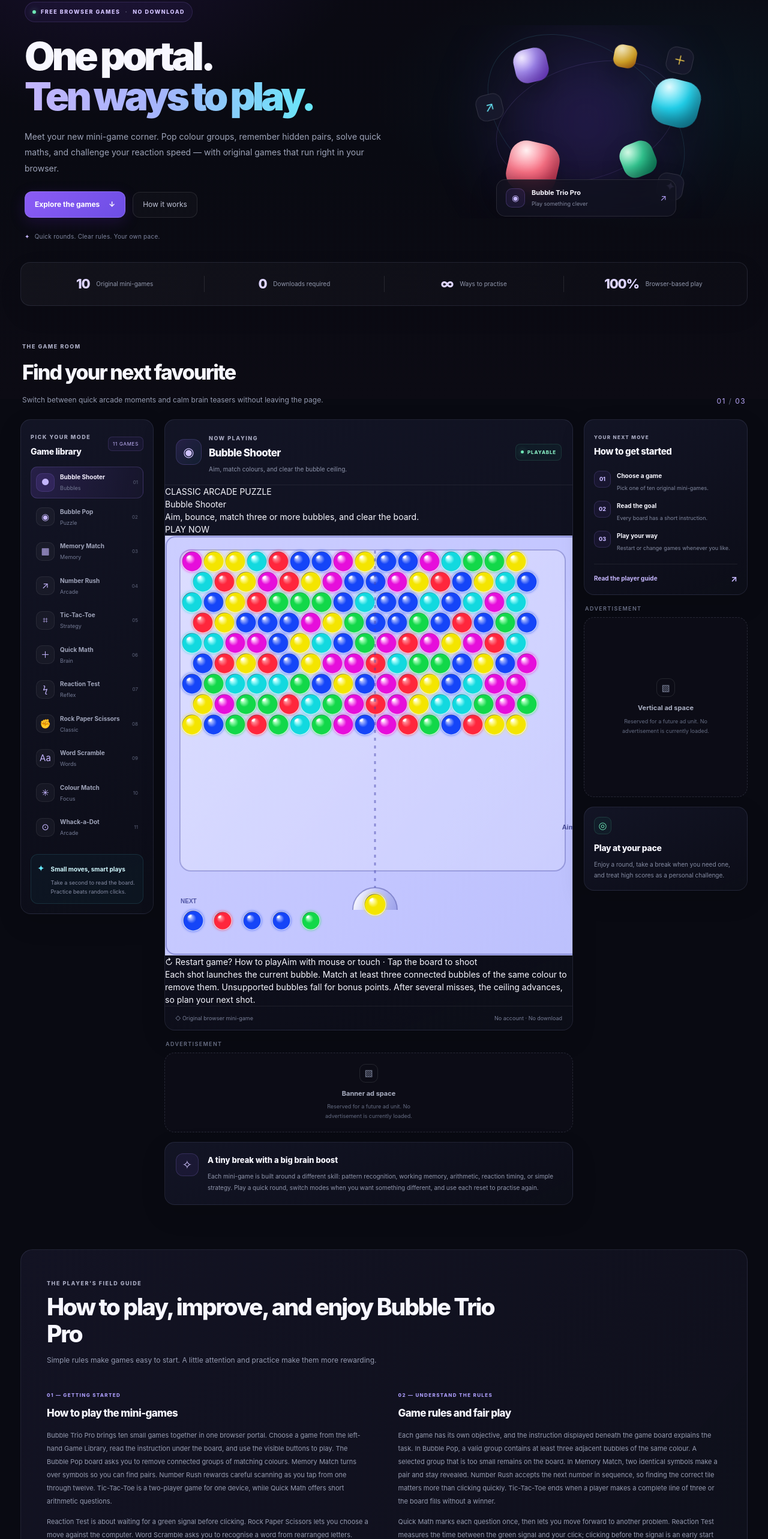
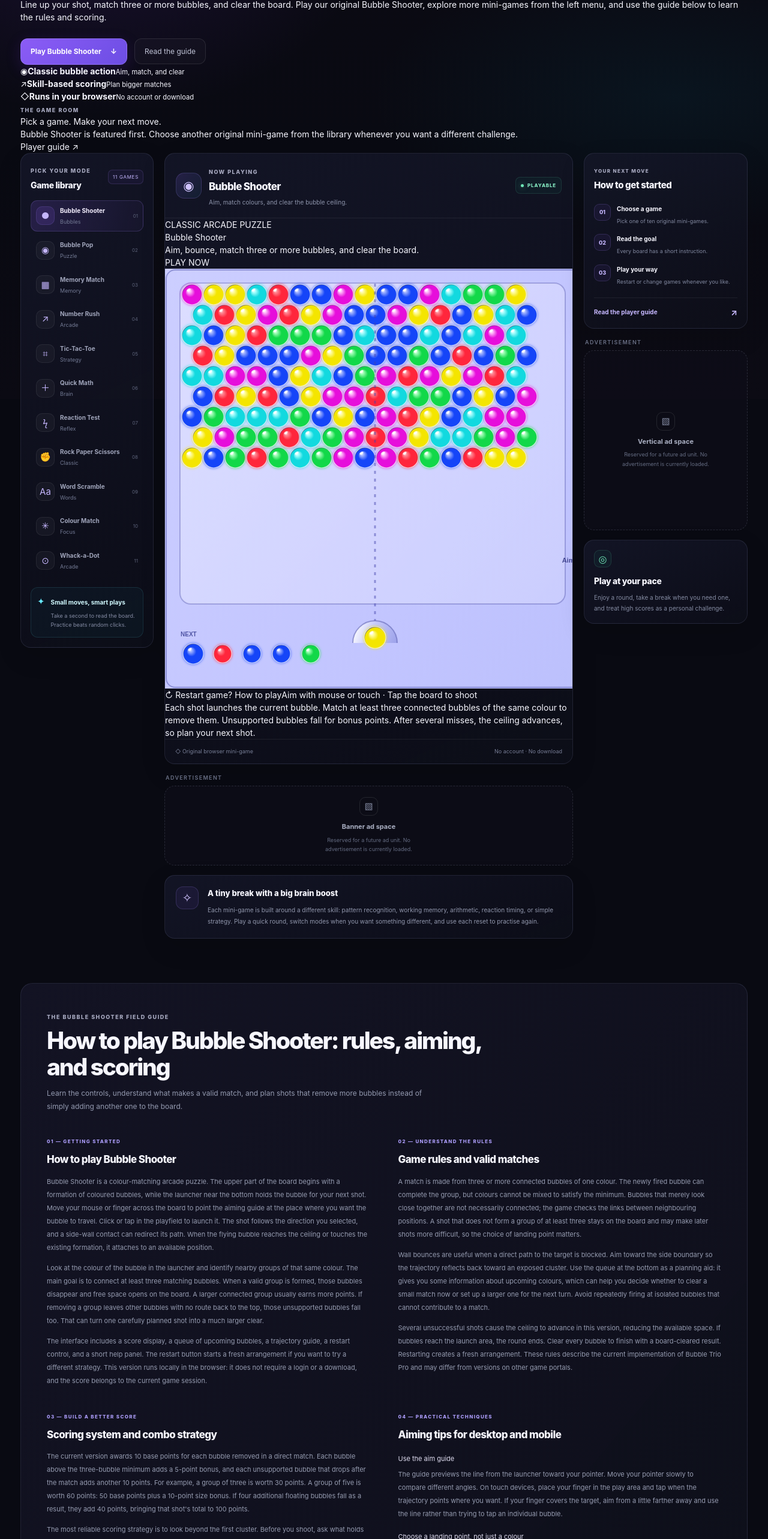
Before and after one commit to websiite01-tech/bubble-trio-pro, a Next.js app: page / in a window 1280 px wide. Shown: the part 135-2701 px from the top of the page at 60% size. Built offline with nearby package versions, Linux system fonts and the light colour scheme.

Commit message:
feat: redesign homepage around Bubble Shooter and original player guide

```diff
--- a/app/page.js
+++ b/app/page.js
@@ -1,12 +1,12 @@
 import GamePortal from "./game-portal";
 
 export const metadata = {
-  title: "Bubble Trio Pro — Free Online Mini Games",
-  description: "Play ten original browser mini-games at Bubble Trio Pro. Match bubbles, test your memory, solve quick maths, race numbers, and challenge your reflexes — free to play, no download required.",
-  keywords: ["free online mini games", "bubble pop game", "memory matching game", "number puzzle", "reaction time game", "browser games"],
+  title: "Bubble Shooter — Play Free Online | Bubble Trio Pro",
+  description: "Play Bubble Shooter free in your browser. Aim, bounce shots off the wall, match three or more bubbles, clear floating clusters, and learn scoring tips in our original arcade puzzle.",
+  keywords: ["bubble shooter", "free bubble shooter online", "bubble pop game", "match three bubbles", "online arcade puzzle"],
   openGraph: {
-    title: "Bubble Trio Pro — A Better Little Game Break",
-    description: "Ten original browser mini-games for puzzles, memory, focus, and quick challenges.",
+    title: "Bubble Shooter — Play Free Online | Bubble Trio Pro",
+    description: "An original browser-based Bubble Shooter with aiming, wall bounces, scoring, a next-bubble queue, and a helpful player guide.",
     type: "website"
   }
 };
@@ -14,71 +14,98 @@ export const metadata = {
 export default function HomePage() {
   return (
     <>
-      <section className="hero-wrap">
-        <div className="hero-copy">
-          <div className="hero-badge"><span className="status-dot" /> FREE BROWSER GAMES <span className="badge-separator">·</span> NO DOWNLOAD</div>
-          <h1>One portal.<br /><span>Ten ways to play.</span></h1>
-          <p>Meet your new mini-game corner. Pop colour groups, remember hidden pairs, solve quick maths, and challenge your reaction speed — with original games that run right in your browser.</p>
-          <div className="hero-actions"><a className="primary-button hero-button" href="#play">Explore the games <span>↓</span></a><a className="secondary-button" href="#player-guide">How it works</a></div>
-          <div className="hero-footnote"><span>✦</span> Quick rounds. Clear rules. Your own pace.</div>
+      <section className="home-intro">
+        <div className="intro-copy">
+          <div className="hero-badge"><span className="status-dot" /> FREE BROWSER GAME <span className="badge-separator">·</span> NO DOWNLOAD</div>
+          <h1>Bubble Shooter <span>Pro</span></h1>
+          <p>Line up your shot, match three or more bubbles, and clear the board. Play our original Bubble Shooter, explore more mini-games from the left menu, and use the guide below to learn the rules and scoring.</p>
+          <div className="hero-actions"><a className="primary-button hero-button" href="#play">Play Bubble Shooter <span>↓</span></a><a className="secondary-button" href="#player-guide">Read the guide</a></div>
         </div>
-        <div className="hero-art" aria-hidden="true">
-          <div className="orbit orbit-one" /><div className="orbit orbit-two" />
-          <div className="hero-glow" />
-          <div className="floating-tile tile-purple">✦</div><div className="floating-tile tile-blue">↗</div><div className="floating-tile tile-amber">＋</div>
-          <div className="bubble-orb orb-a" /><div className="bubble-orb orb-b" /><div className="bubble-orb orb-c" /><div className="bubble-orb orb-d" /><div className="bubble-orb orb-e" />
-          <div className="hero-art-caption"><span className="caption-symbol">◉</span><span><b>Bubble Trio Pro</b><small>Play something clever</small></span><span className="caption-arrow">↗</span></div>
+        <div className="intro-highlights" aria-label="Game features">
+          <div><span className="highlight-icon violet-highlight">◉</span><span><b>Classic bubble action</b><small>Aim, match, and clear</small></span></div>
+          <div><span className="highlight-icon cyan-highlight">↗</span><span><b>Skill-based scoring</b><small>Plan bigger matches</small></span></div>
+          <div><span className="highlight-icon green-highlight">◇</span><span><b>Runs in your browser</b><small>No account or download</small></span></div>
         </div>
       </section>
 
-      <section className="stats-strip" aria-label="Portal highlights"><div><b>10</b><span>Original mini-games</span></div><i /><div><b>0</b><span>Downloads required</span></div><i /><div><b>∞</b><span>Ways to practise</span></div><i /><div><b>100%</b><span>Browser-based play</span></div></section>
+      <section className="game-section-heading" id="games">
+        <div><span className="eyebrow">THE GAME ROOM</span><h2>Pick a game. Make your next move.</h2><p>Bubble Shooter is featured first. Choose another original mini-game from the library whenever you want a different challenge.</p></div>
+        <a href="#player-guide" className="small-guide-link">Player guide <span>↗</span></a>
+      </section>
 
-      <div className="section-intro" id="games"><div><span className="eyebrow">THE GAME ROOM</span><h2>Find your next favourite</h2><p>Switch between quick arcade moments and calm brain teasers without leaving the page.</p></div><span className="section-counter">01 <span>/</span> 03</span></div>
-      <GamePortal />
+      <GamePortal initialGame="bubble-shooter" />
 
       <article className="editorial-section" id="player-guide">
-        <div className="article-header"><span className="eyebrow">THE PLAYER'S FIELD GUIDE</span><h2>How to play, improve, and enjoy Bubble Trio Pro</h2><p>Simple rules make games easy to start. A little attention and practice make them more rewarding.</p></div>
+        <div className="article-header">
+          <span className="eyebrow">THE BUBBLE SHOOTER FIELD GUIDE</span>
+          <h2>How to play Bubble Shooter: rules, aiming, and scoring</h2>
+          <p>Learn the controls, understand what makes a valid match, and plan shots that remove more bubbles instead of simply adding another one to the board.</p>
+        </div>
         <div className="article-grid">
           <section id="how-to-play">
             <span className="article-number">01 — GETTING STARTED</span>
-            <h3>How to play the mini-games</h3>
-            <p>Bubble Trio Pro brings ten small games together in one browser portal. Choose a game from the left-hand Game Library, read the instruction under the board, and use the visible buttons to play. The Bubble Pop board asks you to remove connected groups of matching colours. Memory Match turns over symbols so you can find pairs. Number Rush rewards careful scanning as you tap from one through twelve. Tic-Tac-Toe is a two-player game for one device, while Quick Math offers short arithmetic questions.</p>
-            <p>Reaction Test is about waiting for a green signal before clicking. Rock Paper Scissors lets you choose a move against the computer. Word Scramble asks you to recognise a word from rearranged letters. Colour Match tests whether you can find a named shade among several tiles, and Whack-a-Dot asks you to hit the glowing target as it moves around a small grid. Every mode can be restarted from its own panel, so a missed move does not lock you out of another attempt.</p>
-            <p>These games are designed for current desktop and mobile browsers. Use a mouse, trackpad, touch screen, or keyboard where the game controls allow it. Small screens display the portal in a single column; larger screens give the game menu, play area, and reserved advertising area separate spaces. No account or installation is required to start a round.</p>
+            <h3>How to play Bubble Shooter</h3>
+            <p>Bubble Shooter is a colour-matching arcade puzzle. The upper part of the board begins with a formation of coloured bubbles, while the launcher near the bottom holds the bubble for your next shot. Move your mouse or finger across the board to point the aiming guide at the place where you want the bubble to travel. Click or tap in the playfield to launch it. The shot follows the direction you selected, and a side-wall contact can redirect its path. When the flying bubble reaches the ceiling or touches the existing formation, it attaches to an available position.</p>
+            <p>Look at the colour of the bubble in the launcher and identify nearby groups of that same colour. The main goal is to connect at least three matching bubbles. When a valid group is formed, those bubbles disappear and free space opens on the board. A larger connected group usually earns more points. If removing a group leaves other bubbles with no route back to the top, those unsupported bubbles fall too. That can turn one carefully planned shot into a much larger clear.</p>
+            <p>The interface includes a score display, a queue of upcoming bubbles, a trajectory guide, a restart control, and a short help panel. The restart button starts a fresh arrangement if you want to try a different strategy. This version runs locally in the browser: it does not require a login or a download, and the score belongs to the current game session.</p>
           </section>
+
           <section id="game-rules">
             <span className="article-number">02 — UNDERSTAND THE RULES</span>
-            <h3>Game rules and fair play</h3>
-            <p>Each game has its own objective, and the instruction displayed beneath the game board explains the task. In Bubble Pop, a valid group contains at least three adjacent bubbles of the same colour. A selected group that is too small remains on the board. In Memory Match, two identical symbols make a pair and stay revealed. Number Rush accepts the next number in sequence, so finding the correct tile matters more than clicking quickly. Tic-Tac-Toe ends when a player makes a complete line of three or the board fills without a winner.</p>
-            <p>Quick Math marks each question once, then lets you move forward to another problem. Reaction Test measures the time between the green signal and your click; clicking before the signal is an early start and the round must be tried again. In Rock Paper Scissors, rock beats scissors, scissors beat paper, and paper beats rock. Word Scramble is solved by choosing the word made from the mixed letters. Colour Match requires the named colour, and Whack-a-Dot only counts a hit on the highlighted target.</p>
-            <p>Scores and progress shown in these mini-games belong to the current browser session. The current version does not provide a permanent online leaderboard, multiplayer matchmaking, purchased power-ups, or cross-device score synchronisation. Refreshing the page or restarting a round resets game state. Play fairly, use the controls as intended, and take breaks between sessions.</p>
+            <h3>Game rules and valid matches</h3>
+            <p>A match is made from three or more connected bubbles of one colour. The newly fired bubble can complete the group, but colours cannot be mixed to satisfy the minimum. Bubbles that merely look close together are not necessarily connected; the game checks the links between neighbouring positions. A shot that does not form a group of at least three stays on the board and may make later shots more difficult, so the choice of landing point matters.</p>
+            <p>Wall bounces are useful when a direct path to the target is blocked. Aim toward the side boundary so the trajectory reflects back toward an exposed cluster. Use the queue at the bottom as a planning aid: it gives you some information about upcoming colours, which can help you decide whether to clear a small match now or set up a larger one for the next turn. Avoid repeatedly firing at isolated bubbles that cannot contribute to a match.</p>
+            <p>Several unsuccessful shots cause the ceiling to advance in this version, reducing the available space. If bubbles reach the launch area, the round ends. Clear every bubble to finish with a board-cleared result. Restarting creates a fresh arrangement. These rules describe the current implementation of Bubble Trio Pro and may differ from versions on other game portals.</p>
           </section>
+
           <section id="scoring-system">
             <span className="article-number">03 — BUILD A BETTER SCORE</span>
-            <h3>Scoring system and useful strategies</h3>
-            <p>Not every game uses the same scoring model. Bubble Pop awards ten base points for each removed bubble and a small bonus for groups larger than three. Quick Math adds ten points for each correct answer. Colour Match tracks a streak of consecutive correct selections, while Whack-a-Dot counts each successful hit. Memory Match tracks pairs completed, and Number Rush tracks how many numbers you have correctly tapped. Reaction Test reports elapsed milliseconds rather than a conventional point total. Tic-Tac-Toe and Rock Paper Scissors report the round result rather than a running score.</p>
-            <p>A reliable strategy begins with the goal, not with speed. In Bubble Pop, inspect the connected shapes and look for large same-colour groups. In Memory Match, pause briefly to remember where a symbol appeared. For Number Rush, use a consistent scanning pattern across the grid instead of jumping randomly. In Tic-Tac-Toe, protect two marks that could create a winning line and block the opponent when necessary. In Quick Math, read the operation sign carefully before choosing the answer.</p>
-            <p>Reaction Test is most useful when you can avoid anticipating the signal. For colour and target games, accuracy helps more than frantic tapping. In word puzzles, compare the available letters before choosing. Repeating a short session can help you notice patterns and build familiarity, but there is no need to chase a score when you are tired. The purpose of a mini-game is a short, enjoyable challenge.</p>
+            <h3>Scoring system and combo strategy</h3>
+            <p>The current version awards 10 base points for each bubble removed in a direct match. Each bubble above the three-bubble minimum adds a 5-point bonus, and each unsupported bubble that drops after the match adds another 10 points. For example, a group of three is worth 30 points. A group of five is worth 60 points: 50 base points plus a 10-point size bonus. If four additional floating bubbles fall as a result, they add 40 points, bringing that shot's total to 100 points.</p>
+            <p>The most reliable scoring strategy is to look beyond the first cluster. Before you shoot, ask what holds the nearby bubbles in place. A group connected to a narrow support can be more valuable than a larger group that leaves everything above it attached. When the target is in an awkward position, try a wall bounce instead of adding another bubble to the front of the formation. Clearing space at the sides can create better angles for later shots.</p>
+            <p>Good play is not simply rapid clicking. Take a moment to read the current and next colours, aim at the intended landing point, and consider which connected groups will disappear. When a shot misses the desired match, adapt the plan instead of repeating the same angle. Scores are shown during the session, but this version does not store permanent personal records or publish an online leaderboard.</p>
           </section>
-          <section id="faq">
-            <span className="article-number">04 — COMMON QUESTIONS</span>
-            <h3>Frequently asked questions</h3>
-            <h4>Are Bubble Trio Pro games free?</h4>
-            <p>Yes. The games currently available on this portal can be played in the browser without an account or download. The site displays reserved ad spaces, but no live advertising is currently loaded.</p>
-            <h4>Can I play on a phone or tablet?</h4>
-            <p>The layout is responsive and the mini-game controls use browser buttons designed for pointer or touch interaction. A wider screen may make some boards easier to see, but the page is designed to stack on small screens.</p>
-            <h4>Does Bubble Trio Pro save my high scores?</h4>
-            <p>Not at this stage. Scores and progress are stored in the current page state and reset when the game is restarted or the page is refreshed. An account system and cloud leaderboard are not part of this version.</p>
-            <h4>Do I need to install anything?</h4>
-            <p>No. Open the site in a modern browser and choose a game. A current browser and a stable internet connection to load the website are all that is required.</p>
-            <h4>Are ads already active on this website?</h4>
-            <p>No. The labelled advertisement areas reserve layout space only. Real ads should be introduced only after the publisher has a valid setup and the site follows applicable advertising, privacy, and consent requirements.</p>
+
+          <section id="tips">
+            <span className="article-number">04 — PRACTICAL TECHNIQUES</span>
+            <h3>Aiming tips for desktop and mobile</h3>
+            <h4>Use the aim guide</h4>
+            <p>The guide previews the line from the launcher toward your pointer. Move your pointer slowly to compare different angles. On touch devices, place your finger in the play area and tap when the trajectory points where you want. If your finger covers the target, aim from a little farther away and use the line rather than trying to tap an individual bubble.</p>
+            <h4>Choose a landing point, not just a colour</h4>
+            <p>Find the position where the shot will attach to the formation. A group of the right colour may still be separated from the landing point by another bubble. Plan the contact so the new bubble connects directly to the matching cluster, and consider side-wall rebounds when a straight shot cannot reach it.</p>
+            <h4>Keep the playfield clear</h4>
+            <p>Every unmatched shot takes up space. Favour moves that make a match, remove a supporting group, or open a useful angle for the next colour. If the board becomes crowded, prioritise safe, larger clears over speculative shots. You can restart at any time to practise a new approach.</p>
+          </section>
+
+          <section id="faqs">
+            <span className="article-number">05 — FREQUENTLY ASKED QUESTIONS</span>
+            <h3>Bubble Shooter FAQs</h3>
+            <h4>Is Bubble Shooter free to play?</h4>
+            <p>Yes. This original browser version is available to play without a player account, an installation, or an in-game purchase.</p>
+            <h4>How many bubbles do I need to match?</h4>
+            <p>You need at least three connected bubbles of the same colour. The fired bubble may be the one that completes the group.</p>
+            <h4>Can I shoot off the side walls?</h4>
+            <p>Yes. The aiming guide can be used to line up a bank shot. The bubble reflects from the left or right playfield boundary and can reach a cluster that is difficult to approach directly.</p>
+            <h4>How do I get more points?</h4>
+            <p>Make larger colour matches and look for clusters that become disconnected from the ceiling after a clear. This version awards bonus points for larger matches and for unsupported bubbles that fall.</p>
+            <h4>Does the site remember my score?</h4>
+            <p>No. Score and board progress are kept in the current browser session. Restarting the game or refreshing the page starts a new round; online score storage is not included.</p>
+            <h4>Are advertisements active on this page?</h4>
+            <p>No live ads are loaded in this build. Areas marked “Advertisement” are reserved spaces only. Real ad units should be added only after the publisher account is eligible and the placement, privacy disclosures, and applicable consent requirements have been reviewed.</p>
+          </section>
+
+          <section id="site-and-ads">
+            <span className="article-number">06 — SITE TRANSPARENCY</span>
+            <h3>Content, advertising, and privacy</h3>
+            <p>Bubble Trio Pro is an independent game project with its own browser-game implementation and written instructions. The game guide is designed to explain the mechanics of the current playable version rather than repeat generic promotional text. Game scores are not sent to a Bubble Trio Pro account server, and the current build does not implement user profiles, cloud saves, or a site-specific analytics tracker. Hosting infrastructure may still process normal technical request and security information.</p>
+            <p>The clearly labelled advertising areas in the layout do not load ads, track ad impressions, or contain click-through elements. Before adding Google AdSense or another ad network, the site owner should confirm the actual publisher requirements, use the real ad-unit code only in reserved areas, keep game controls well separated from ads, and update the privacy notice to describe cookies, identifiers, data use, vendors, and user choices as applicable. Visitors should never be asked to click ads to support the site.</p>
+            <p>Review the <a href="/privacy" className="article-link">Privacy Policy</a>, learn about the <a href="/about" className="article-link">About the project</a> page, or use the <a href="/contact" className="article-link">Contact page</a> for site feedback. Policies and disclosure text need to be updated when the real hosting, advertising, or analytics setup changes.</p>
           </section>
         </div>
-        <div className="article-note"><span>✦</span><p><b>Made for short, satisfying play.</b> Each game is a small original browser experience. If a board feels difficult, restart it, read the objective, and try another strategy.</p></div>
+        <div className="article-note"><span>✦</span><p><b>Make every shot count.</b> Choose an angle, aim for a connected group, and look for the bubbles that will fall after a successful clear. The best shot is often the one that creates a better board for your next move.</p></div>
       </article>
 
-      <section className="closing-cta"><div><span className="eyebrow">YOUR NEXT ROUND IS READY</span><h2>Small challenge. Fresh start.</h2><p>Choose a game, learn its rhythm, and enjoy the next few minutes.</p></div><a className="primary-button" href="#play">Back to the games <span>↑</span></a></section>
+      <section className="closing-cta"><div><span className="eyebrow">READY FOR ANOTHER ROUND?</span><h2>Aim. Match. Clear.</h2><p>Start a new board or choose another mini-game from the library.</p></div><a className="primary-button" href="#play">Back to the game <span>↑</span></a></section>
     </>
   );
 }
```
